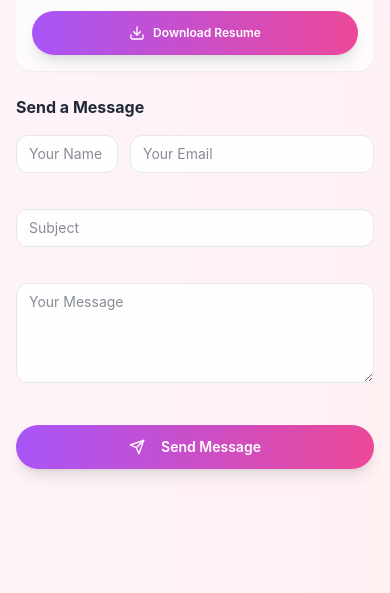
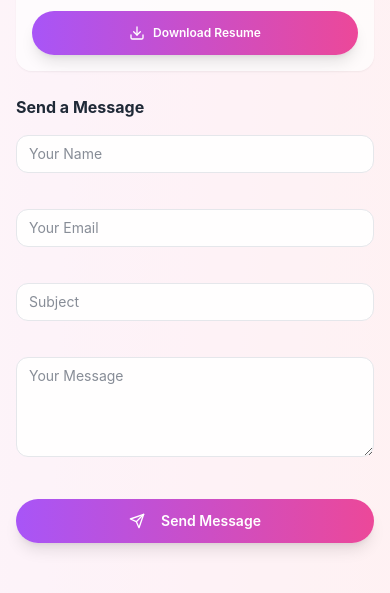
Before and after one commit to KshitijGomber/suhana, a React (Vite) app: page / in a window 390 px wide. Shown: the part 6100-6693 px from the top of the page. Built offline with nearby package versions, Linux system fonts and the light colour scheme.

Commit message:
Refactor Contact form layout for improved structure and responsiveness

```diff
--- a/src/components/Contact.tsx
+++ b/src/components/Contact.tsx
@@ -162,8 +162,8 @@ const Contact = () => {
             transition={{ duration: 0.8, delay: 0.6 }}
           >
             <h3 className="text-base md:text-lg lg:text-xl font-bold mb-4 md:mb-6 text-gray-800">Send a Message</h3>
-            <form className="grid grid-cols-1 md:grid-cols-2 gap-3 md:gap-4" onSubmit={handleSubmit} noValidate>
-              <div className="form-group col-span-1">
+            <form className="grid grid-cols-1 gap-3 md:gap-4" onSubmit={handleSubmit} noValidate>
+              <div className="form-group">
                 <input
                   type="text"
                   name="from_name"
@@ -172,7 +172,7 @@ const Contact = () => {
                   required
                 />
               </div>
-              <div className="form-group col-span-1">
+              <div className="form-group">
                 <input
                   type="email"
                   name="from_email"
@@ -181,7 +181,7 @@ const Contact = () => {
                   required
                 />
               </div>
-              <div className="form-group col-span-2">
+              <div className="form-group">
                 <input
                   type="text"
                   name="subject"
@@ -190,7 +190,7 @@ const Contact = () => {
                   required
                 />
               </div>
-              <div className="form-group col-span-2">
+              <div className="form-group">
                 <textarea
                   name="message"
                   placeholder="Your Message"
@@ -199,7 +199,7 @@ const Contact = () => {
                   required
                 ></textarea>
               </div>
-              <div className="col-span-2">
+              <div>
                 <button
                   type="submit"
                   className={`w-full bg-gradient-to-r from-purple-500 to-pink-500 hover:from-purple-600 hover:to-pink-600 text-white text-sm md:text-base font-semibold px-4 md:px-6 py-3 rounded-full transition-all duration-300 shadow-lg flex items-center justify-center gap-2 active:scale-95 min-h-[44px] ${isSubmitting ? 'opacity-75 cursor-not-allowed' : ''}`}
@@ -220,12 +220,12 @@ const Contact = () => {
               </div>
               {/* Status Messages */}
               {submitStatus === 'success' && (
-                <div className="col-span-2 mt-2 p-3 bg-green-100 border border-green-300 rounded-lg text-green-700 text-center text-xs md:text-sm">
+                <div className="mt-2 p-3 bg-green-100 border border-green-300 rounded-lg text-green-700 text-center text-xs md:text-sm">
                   ✅ Message sent successfully! I'll get back to you soon.
                 </div>
               )}
               {submitStatus === 'error' && (
-                <div className="col-span-2 mt-2 p-3 bg-red-100 border border-red-300 rounded-lg text-red-700 text-center text-xs md:text-sm">
+                <div className="mt-2 p-3 bg-red-100 border border-red-300 rounded-lg text-red-700 text-center text-xs md:text-sm">
                   ❌ Failed to send message. Please try again or contact me directly.
                 </div>
               )}
```
